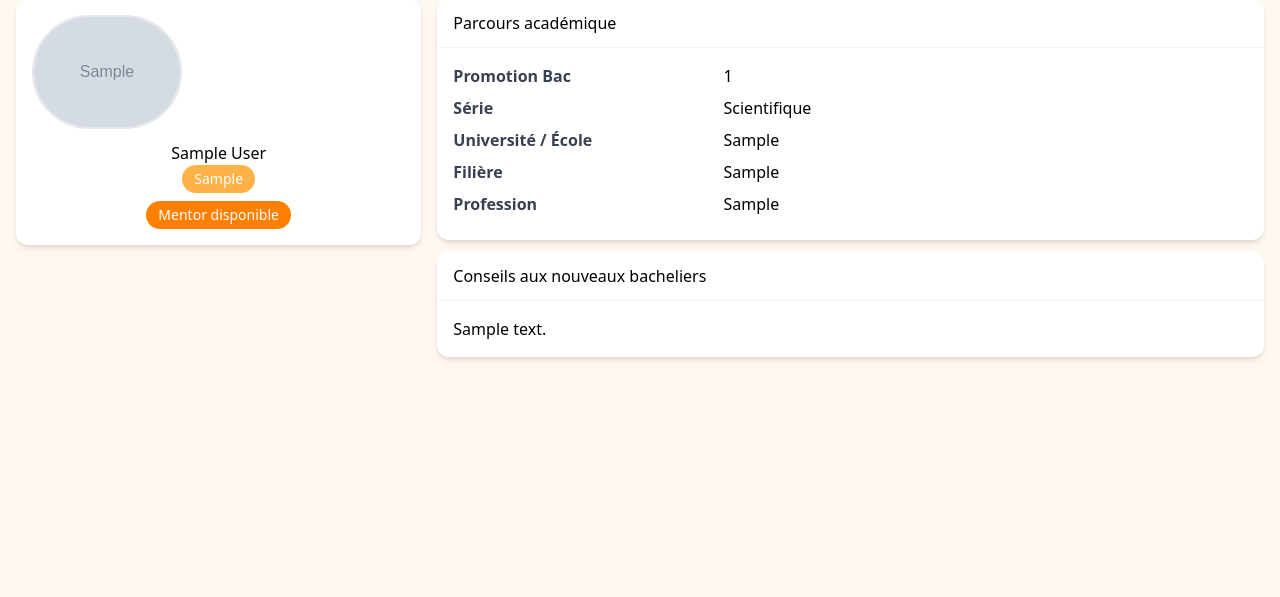
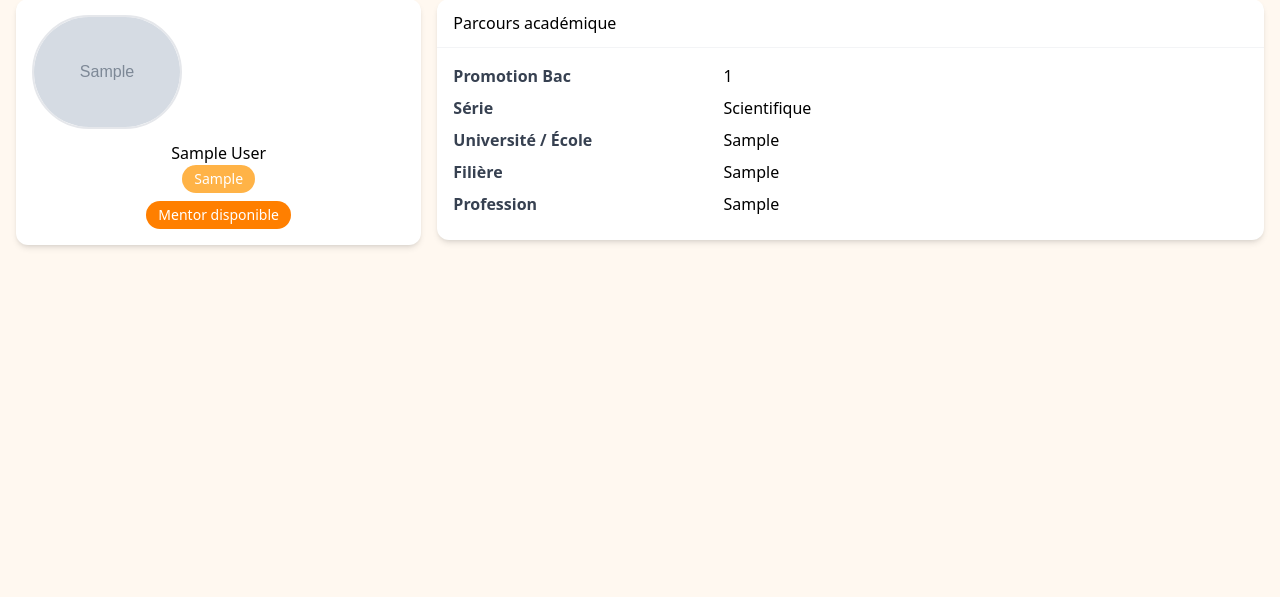
Before and after one commit to Matar057/AMEEK, a Django app: a page that uses profiles/templates/profiles/member_detail.html in a window 1280 px wide. Shown: the part 89-686 px from the top of the page. Run offline with Django 5.2, Linux system fonts and the light colour scheme; tables that the repository leaves empty hold one stand-in row (values such as "Sample post"); grey boxes marked "Sample" are stand-in pictures; some libraries are stand-ins or nearby versions.

Commit message:
Remove Conseils aux nouveaux bacheliers section from member detail

```diff
--- a/profiles/templates/profiles/member_detail.html
+++ b/profiles/templates/profiles/member_detail.html
@@ -54,14 +54,7 @@
       </div>
     </div>
 
-    {% if member.profile.bio %}
-    <div class="bg-white rounded-xl shadow-md mb-3">
-      <div class="px-4 py-3 border-b border-gray-100"><h5 class="mb-0">Conseils aux nouveaux bacheliers</h5></div>
-      <div class="p-4">
-        <p class="mb-0">{{ member.profile.bio|linebreaks }}</p>
-      </div>
-    </div>
-    {% endif %}
+
   </div>
 </div>
 {% endblock %}
```
